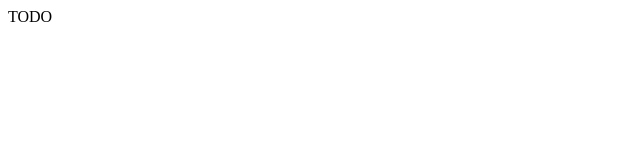
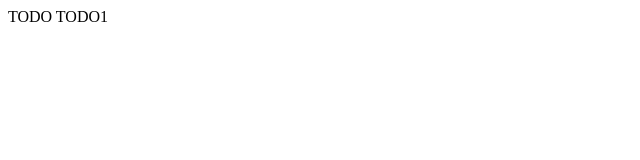
Before and after one commit to random634/random634.github.io, a plain HTML site: page index.html in a window 1280 px wide. Shown: the full height of the page, 0-640 px from the left. Drawn offline with Linux system fonts and the light colour scheme.

Commit message:
refactor(html): change home page

```diff
--- a/index.html
+++ b/index.html
@@ -8,6 +8,7 @@
 
   <body>
       TODO
+      TODO1
   </body>
 
   <script>
```
